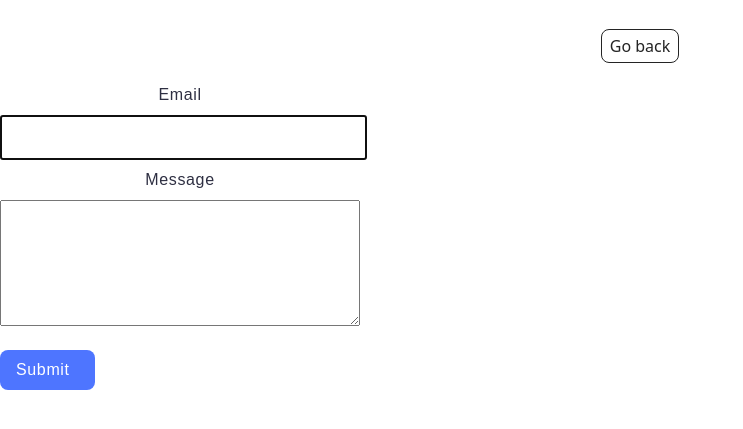
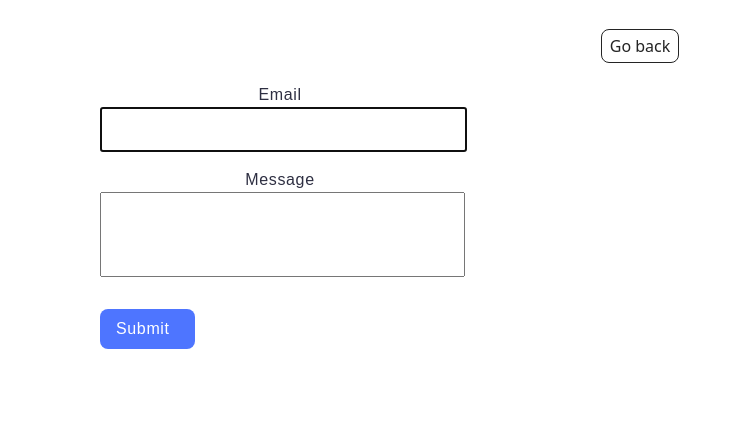
Before and after one commit to katerynakyryliuk2024/goit-js-hw-09, a website built with Vite: page src/2-form.html in a window 1280 px wide. Shown: the part 71-500 px from the top of the page, without its empty margins (0-743 px from the left). Built offline with nearby package versions, Linux system fonts and the light colour scheme.

Commit message:
Update 2-form.css

```diff
--- a/src/css/2-form.css
+++ b/src/css/2-form.css
@@ -3,6 +3,7 @@
     flex-direction: column;
     gap: 8px;
     max-width: 360px ;
+    padding-left: 100px;
 }
 .form-button{
     display: inline-flex;
@@ -32,7 +33,7 @@
 .form-label{
     display: flex;
     flex-direction: column;
-    gap: 8px;
+    margin-bottom: 8px;
     font-family: "Montserrat", sans-serif;
         font-weight: 400;
         font-size: 16px;
@@ -48,3 +49,9 @@ width: 359px;
 height: 39px;
 
 }
+
+textarea {
+    resize: none;
+    width: 359px;
+    height: 79px;
+}
```
